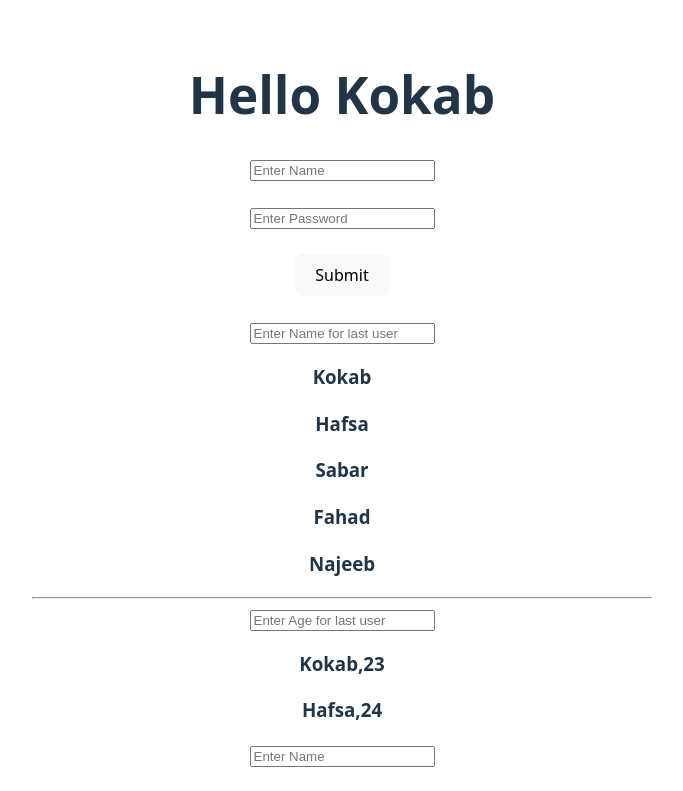
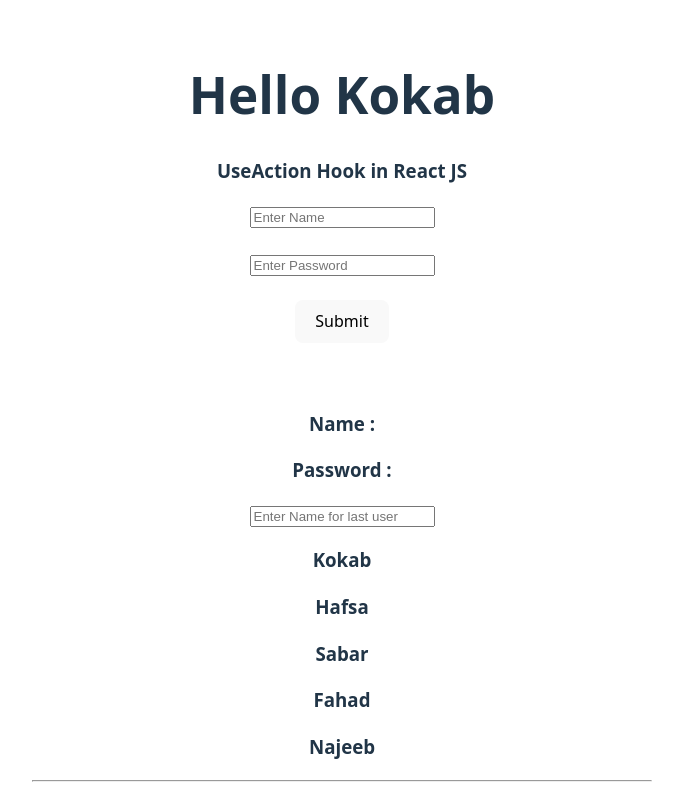
Before and after one commit to KokabNaveed/React, a React (Vite) app: page / in a window 1280 px wide. Shown: the top 791 px of the page, without its empty margins (298-981 px from the left). Built offline with nearby package versions, Linux system fonts and the light colour scheme.

Commit message:
Show Data

```diff
--- a/src/UseAction.jsx
+++ b/src/UseAction.jsx
@@ -10,22 +10,24 @@ function UseActionHook() {
         // console.log("kokab",name,password)
 
         if (name && password) {
-            return { message: "Data Submitted Successfully." }
+            return { message: "Data Submitted Successfully." ,name,password}
         }
         else
-            return { error: "Please Fill all Fields" }
+            return { error: "Please Fill all Fields" ,name,password}
     }
 
     const [data, action, pending] = useActionState(handleSubmit, undefined);
 
     return (
         <>
+        <h3>UseAction Hook in React JS </h3>
             <form action={action}>
-                <input type="text" placeholder="Enter Name" name="name" />
+                <input type="text" placeholder="Enter Name" name="name" defaultValue={data?.name}/>
                 <br /><br />
-                <input type="password" placeholder="Enter Password" name="password" />
+                <input type="password" placeholder="Enter Password" name="password" defaultValue={data?.password} />
                 <br /><br />
                 <button disabled={pending}>Submit</button>
+            </form>
             <br /><br />
             {
                 data?.error && <span style={{ color: 'Red' }}>{data?.error}</span>
@@ -33,8 +35,8 @@ function UseActionHook() {
             {
                 data?.message && <span style={{ color: 'Green' }}>{data?.message}</span>
             }
-            </form>
-
+            <h3>Name : {data?.name}</h3>
+            <h3>Password : {data?.password}</h3>
         </>
     )
 }
```
Lines whose indentation alone changed are shown as unchanged.
